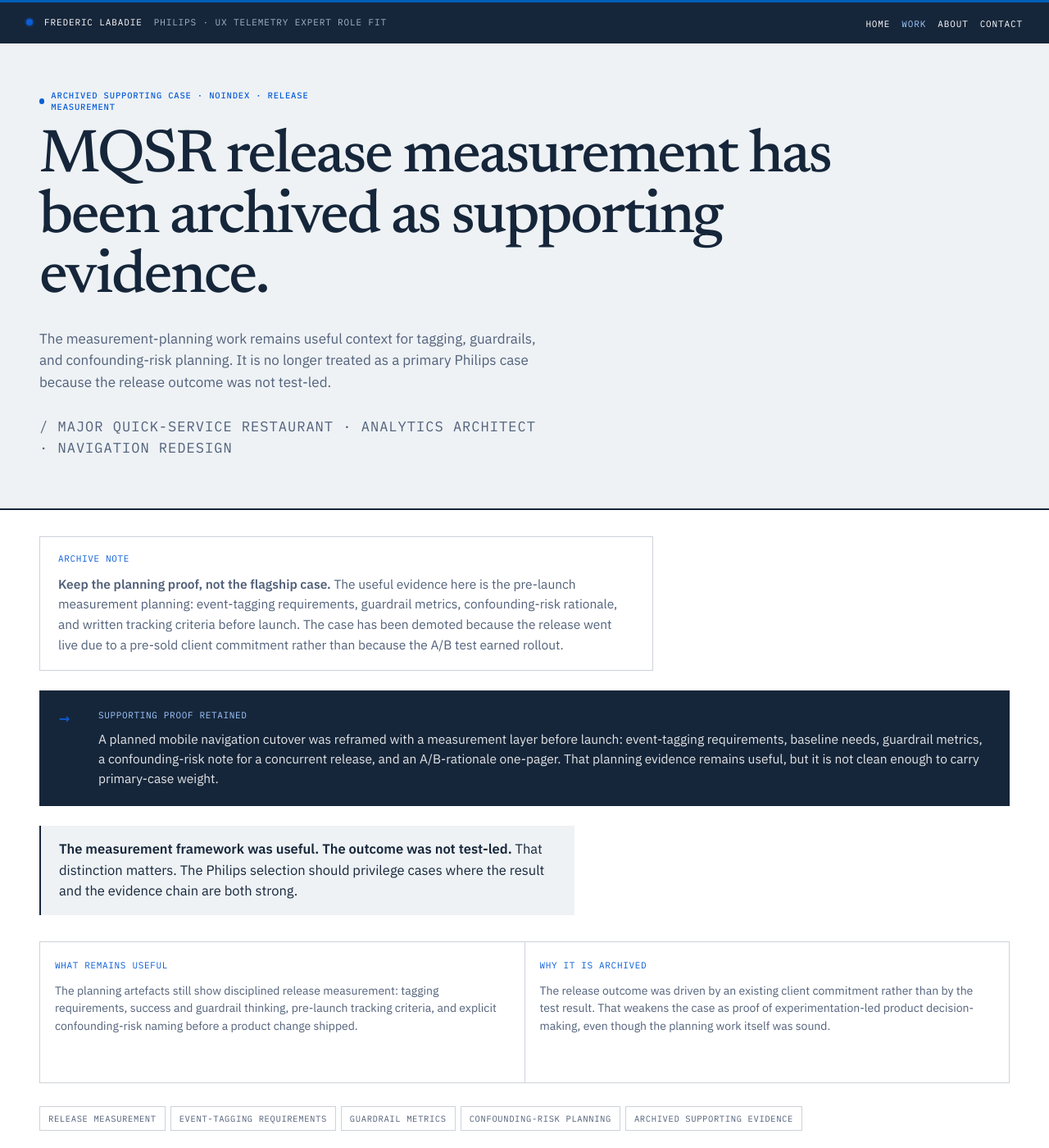
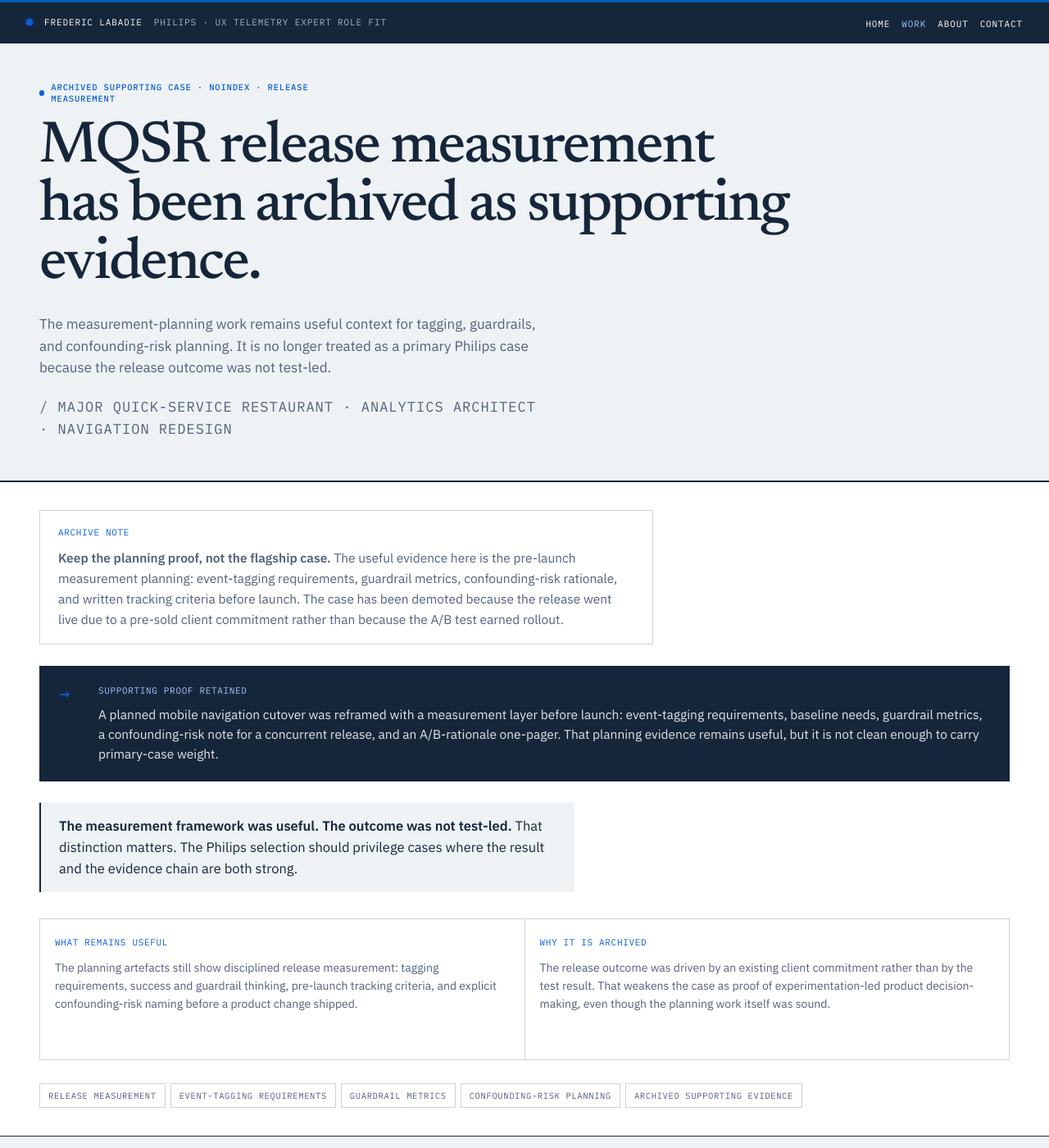
Before and after one commit to fredericlabadie/fredericlabadie.github.io, a Jekyll site: the page built from philips/work/mqsr-release-ab.html, in a window 1280 px wide and 1400 px high. Shown: the whole window at 82% size. Built offline with Jekyll 4.4.1, drawn with Linux system fonts in a browser that asks for light colours; comment, search, counter and statistics services are not loaded.

Commit message:
Tighten Philips case-page vertical rhythm

```diff
--- a/css/philips-live-qa.css
+++ b/css/philips-live-qa.css
@@ -21,6 +21,37 @@
 .philips-microsite .page-intro.hero h1 {
   max-width: 980px;
   font-size: clamp(42px, 5.8vw, 78px);
+}
+
+/* Individual case pages need a tighter rhythm than the Work/About intros.
+   The screenshots showed too much vertical air before the case content. */
+.philips-microsite .page-intro.hero:has(.case-meta) .container {
+  padding-top: 46px;
+  padding-bottom: 36px;
+}
+
+.philips-microsite .page-intro.hero:has(.case-meta) h1 {
+  max-width: 920px;
+  font-size: clamp(44px, 5.6vw, 84px);
+}
+
+.philips-microsite .page-intro.hero:has(.case-meta) .hero-subtitle {
+  margin-top: 22px;
+  max-width: 62ch;
+}
+
+.philips-microsite .page-intro.hero:has(.case-meta) .case-meta {
+  margin-top: 22px !important;
+}
+
+/* Tighten case-page content spacing without changing the homepage or Work index. */
+.philips-microsite .page-intro.hero:has(.case-meta) + #case .section-body {
+  padding-top: 34px;
+  padding-bottom: 34px;
+}
+
+.philips-microsite #case .section-body > .container > * + * {
+  margin-top: 26px;
 }
 
 /* The print note is useful but should not compete with the case-library
@@ -55,6 +86,22 @@
   max-width: 112ch;
 }
 
+/* The Next block is utility navigation, not another hero. Keep it useful but
+   visibly lighter than the case thesis. */
+.philips-microsite #next .section-body {
+  padding-top: 48px;
+  padding-bottom: 48px;
+}
+
+.philips-microsite #next .section-heading {
+  max-width: 860px;
+  font-size: clamp(40px, 5vw, 72px);
+}
+
+.philips-microsite #next .deeper {
+  margin-top: 28px;
+}
+
 /* The browser screenshots showed the mobile page intros reading well but a
    little deep below the nav. Tighten without flattening the editorial feel. */
 @media (max-width: 720px) {
@@ -68,9 +115,23 @@
     line-height: 1.02;
   }
 
+  .philips-microsite .page-intro.hero:has(.case-meta) .container {
+    padding-top: 30px;
+    padding-bottom: 30px;
+  }
+
+  .philips-microsite .page-intro.hero:has(.case-meta) h1 {
+    font-size: clamp(38px, 11vw, 56px);
+  }
+
   .philips-microsite .page-intro.hero .page-intro-note {
     margin-top: 14px;
     font-size: 10px;
+  }
+
+  .philips-microsite #next .section-body {
+    padding-top: 36px;
+    padding-bottom: 36px;
   }
 }
 
```
